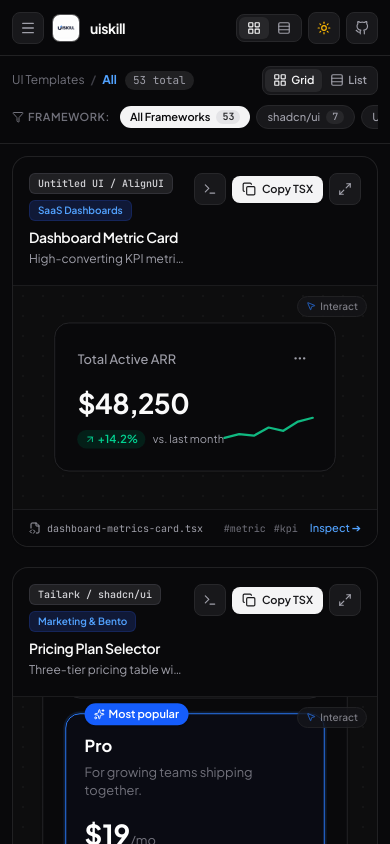
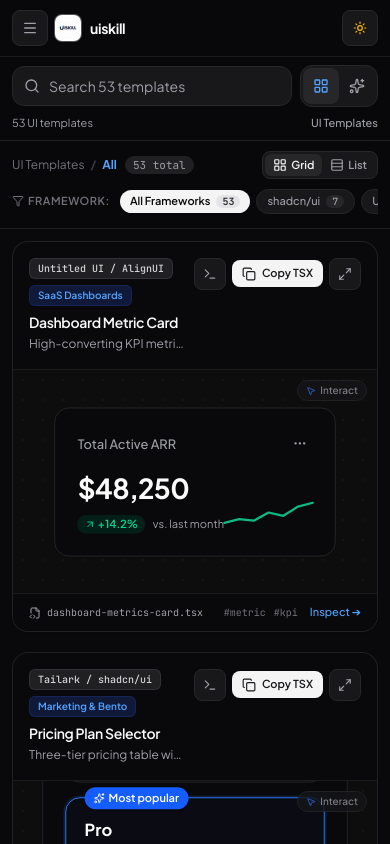
Before and after one commit to isreeharim/uiskill, a React (Vite) app: page / in a window 390 px wide. Shown: the top 844 px of the page. Built offline with nearby package versions, Linux system fonts and the light colour scheme.

Commit message:
fix: improve mobile header and navigation

```diff
--- a/src/components/Header.tsx
+++ b/src/components/Header.tsx
@@ -16,17 +16,7 @@ import {
 
 function GithubIcon({ className = "h-4 w-4" }: { className?: string }) {
   return (
-    <svg
-      viewBox="0 0 24 24"
-      width="16"
-      height="16"
-      stroke="currentColor"
-      strokeWidth="2"
-      fill="none"
-      strokeLinecap="round"
-      strokeLinejoin="round"
-      className={className}
-    >
+    <svg viewBox="0 0 24 24" width="16" height="16" stroke="currentColor" strokeWidth="2" fill="none" strokeLinecap="round" strokeLinejoin="round" className={className}>
       <path d="M9 19c-5 1.5-5-2.5-7-3m14 6v-3.87a3.37 3.37 0 0 0-.94-2.61c3.14-.35 6.44-1.54 6.44-7A5.44 5.44 0 0 0 20 4.77 5.07 5.07 0 0 0 19.91 1S18.73.65 16 2.48a13.38 13.38 0 0 0-7 0C6.27.65 5.09 1 5.09 1A5.07 5.07 0 0 0 5 4.77a5.44 5.44 0 0 0-1.5 3.78c0 5.42 3.3 6.61 6.44 7A3.37 3.37 0 0 0 9 18.13V22" />
     </svg>
   )
@@ -67,30 +57,31 @@ export function Header({
 }: HeaderProps) {
   const [copiedCli, setCopiedCli] = useState(false)
 
-  const handleCopyCli = () => {
-    navigator.clipboard.writeText("npx uiskill")
-    setCopiedCli(true)
-    onTriggerToast("Copied CLI command!", "Run `npx uiskill` in your terminal to launch the interactive studio")
-    setTimeout(() => setCopiedCli(false), 2000)
+  const handleCopyCli = async () => {
+    try {
+      await navigator.clipboard.writeText("npx uiskill")
+      setCopiedCli(true)
+      onTriggerToast("Copied CLI command!", "Run `npx uiskill` in your terminal to launch the interactive studio")
+      setTimeout(() => setCopiedCli(false), 2000)
+    } catch {
+      onTriggerToast("Could not copy command", "Copy `npx uiskill` manually")
+    }
   }
 
   return (
-    <header className="sticky top-0 z-40 h-14 w-full border-b border-zinc-200/80 bg-white/90 backdrop-blur-md dark:border-zinc-800/80 dark:bg-zinc-950/90 transition-colors">
-      <div className="mx-auto flex h-full max-w-7xl items-center justify-between px-3 sm:px-6 gap-2 sm:gap-4">
-        {/* Left Section: Nav trigger, Logo & Studio Segmented Switcher */}
-        <div className="flex items-center gap-2 sm:gap-3 shrink-0">
-          {/* Mobile drawer toggle */}
+    <header className="sticky top-0 z-40 w-full border-b border-zinc-200/80 bg-white/95 backdrop-blur-md dark:border-zinc-800/80 dark:bg-zinc-950/95 transition-colors">
+      <div className="mx-auto flex min-h-14 max-w-7xl items-center justify-between gap-2 px-3 sm:px-6">
+        <div className="flex min-w-0 items-center gap-1.5 sm:gap-3">
           {onToggleMobileSidebar && (
             <button
               onClick={onToggleMobileSidebar}
               aria-label="Open navigation drawer"
-              className="lg:hidden flex h-8 w-8 items-center justify-center rounded-lg border border-zinc-200 bg-white text-zinc-600 hover:bg-zinc-100 hover:text-zinc-900 dark:border-zinc-800 dark:bg-zinc-900 dark:text-zinc-400 dark:hover:bg-zinc-800 dark:hover:text-zinc-100 transition"
+              className="lg:hidden flex h-9 w-9 shrink-0 items-center justify-center rounded-lg border border-zinc-200 bg-white text-zinc-600 hover:bg-zinc-100 hover:text-zinc-900 dark:border-zinc-800 dark:bg-zinc-900 dark:text-zinc-400 dark:hover:bg-zinc-800 dark:hover:text-zinc-100 transition"
             >
               <Menu className="h-4 w-4" />
             </button>
           )}
 
-          {/* Desktop Sidebar Collapse Toggle */}
           {onToggleSidebarCollapse && (
             <button
               onClick={onToggleSidebarCollapse}
@@ -98,161 +89,79 @@ export function Header({
               title={isSidebarCollapsed ? "Expand sidebar" : "Collapse sidebar"}
               className="hidden lg:flex h-8 w-8 items-center justify-center rounded-lg border border-zinc-200/80 bg-zinc-50/50 text-zinc-500 hover:bg-zinc-100 hover:text-zinc-900 dark:border-zinc-800/80 dark:bg-zinc-900/50 dark:text-zinc-400 dark:hover:bg-zinc-800 dark:hover:text-zinc-100 transition"
             >
-              {isSidebarCollapsed ? (
-                <PanelLeft className="h-4 w-4 text-blue-600 dark:text-blue-400" />
-              ) : (
-                <PanelLeftClose className="h-4 w-4" />
-              )}
+              {isSidebarCollapsed ? <PanelLeft className="h-4 w-4 text-blue-600 dark:text-blue-400" /> : <PanelLeftClose className="h-4 w-4" />}
             </button>
           )}
 
-          {/* Brand Mark */}
-          <div className="flex items-center gap-2.5">
-            <img
-              src="/logo.png"
-              alt="uiskill"
-              className="h-7 w-7 sm:h-8 sm:w-8 rounded-lg object-contain shadow-xs border border-zinc-200/80 dark:border-zinc-800/80 bg-white p-0.5"
-            />
+          <div className="flex shrink-0 items-center gap-2">
+            <img src="/logo.png" alt="uiskill" className="h-7 w-7 sm:h-8 sm:w-8 rounded-lg object-contain shadow-xs border border-zinc-200/80 dark:border-zinc-800/80 bg-white p-0.5" />
             <div className="flex items-center gap-1.5">
-              <span className="font-bold text-sm tracking-tight text-zinc-950 dark:text-zinc-50">
-                uiskill
-              </span>
-              <span className="hidden sm:inline-flex items-center rounded-md border border-blue-500/20 bg-blue-50/60 dark:bg-blue-950/40 px-1.5 py-0.2 text-[10px] font-mono font-semibold text-blue-600 dark:text-blue-400">
-                v2.0
-              </span>
+              <span className="font-bold text-sm tracking-tight text-zinc-950 dark:text-zinc-50">uiskill</span>
+              <span className="hidden sm:inline-flex items-center rounded-md border border-blue-500/20 bg-blue-50/60 dark:bg-blue-950/40 px-1.5 py-0.2 text-[10px] font-mono font-semibold text-blue-600 dark:text-blue-400">v2.0</span>
             </div>
           </div>
 
-          {/* Precision Studio Mode Segmented Switcher */}
           <div className="hidden sm:flex items-center rounded-xl bg-zinc-100 p-0.5 dark:bg-zinc-900 border border-zinc-200/80 dark:border-zinc-800 text-xs">
-            <button
-              onClick={() => onTabChange("components")}
-              className={`flex items-center gap-1.5 rounded-lg px-2.5 py-1 font-semibold transition-all ${
-                activeTab === "components"
-                  ? "bg-white text-zinc-950 shadow-xs dark:bg-zinc-800 dark:text-zinc-50"
-                  : "text-zinc-500 hover:text-zinc-900 dark:text-zinc-400 dark:hover:text-zinc-200"
-              }`}
-            >
+            <button onClick={() => onTabChange("components")} className={`flex items-center gap-1.5 rounded-lg px-2.5 py-1 font-semibold transition-all ${activeTab === "components" ? "bg-white text-zinc-950 shadow-xs dark:bg-zinc-800 dark:text-zinc-50" : "text-zinc-500 hover:text-zinc-900 dark:text-zinc-400 dark:hover:text-zinc-200"}`}>
               <LayoutGrid className="h-3.5 w-3.5 text-blue-500" />
               <span>UI Templates</span>
-              <span className="rounded-full bg-zinc-200/70 dark:bg-zinc-700/80 px-1.5 py-0.2 text-[10px] font-mono font-medium text-zinc-700 dark:text-zinc-300">
-                {componentsCount}
-              </span>
+              <span className="rounded-full bg-zinc-200/70 dark:bg-zinc-700/80 px-1.5 py-0.2 text-[10px] font-mono font-medium text-zinc-700 dark:text-zinc-300">{componentsCount}</span>
             </button>
-
-            <button
-              onClick={() => onTabChange("skills")}
-              className={`flex items-center gap-1.5 rounded-lg px-2.5 py-1 font-semibold transition-all ${
-                activeTab === "skills"
-                  ? "bg-white text-zinc-950 shadow-xs dark:bg-zinc-800 dark:text-zinc-50"
-                  : "text-zinc-500 hover:text-zinc-900 dark:text-zinc-400 dark:hover:text-zinc-200"
-              }`}
-            >
+            <button onClick={() => onTabChange("skills")} className={`flex items-center gap-1.5 rounded-lg px-2.5 py-1 font-semibold transition-all ${activeTab === "skills" ? "bg-white text-zinc-950 shadow-xs dark:bg-zinc-800 dark:text-zinc-50" : "text-zinc-500 hover:text-zinc-900 dark:text-zinc-400 dark:hover:text-zinc-200"}`}>
               <Sparkles className="h-3.5 w-3.5 text-purple-500" />
               <span>Agent Skills</span>
-              <span className="rounded-full bg-purple-100 dark:bg-purple-950/80 px-1.5 py-0.2 text-[10px] font-mono font-medium text-purple-700 dark:text-purple-300">
-                {skillsCount}
-              </span>
+              <span className="rounded-full bg-purple-100 dark:bg-purple-950/80 px-1.5 py-0.2 text-[10px] font-mono font-medium text-purple-700 dark:text-purple-300">{skillsCount}</span>
             </button>
           </div>
         </div>
 
-        {/* Center Section: Compact Quick Search Bar */}
-        <div className="relative flex-1 max-w-xs sm:max-w-sm hidden md:block">
+        <div className="hidden md:block relative flex-1 max-w-xs sm:max-w-sm">
           <Search className="absolute left-2.5 top-1/2 -translate-y-1/2 h-3.5 w-3.5 text-zinc-400" />
-          <input
-            type="text"
-            placeholder={
-              activeTab === "components"
-                ? `Filter ${componentsCount} templates... (⌘K)`
-                : `Filter ${skillsCount} skills... (⌘K)`
-            }
-            aria-label="Search"
-            value={searchQuery}
-            onChange={(e) => setSearchQuery(e.target.value)}
-            className="w-full rounded-lg border border-zinc-200 bg-zinc-50/80 pl-8 pr-14 py-1.5 text-xs text-zinc-900 placeholder-zinc-400 outline-none transition focus:border-blue-500 focus:bg-white focus:ring-1 focus:ring-blue-500/20 dark:border-zinc-800 dark:bg-zinc-900/80 dark:text-zinc-100 dark:focus:bg-zinc-900"
-          />
+          <input type="text" placeholder={activeTab === "components" ? `Filter ${componentsCount} templates... (⌘K)` : `Filter ${skillsCount} skills... (⌘K)`} aria-label="Search" value={searchQuery} onChange={(e) => setSearchQuery(e.target.value)} className="w-full rounded-lg border border-zinc-200 bg-zinc-50/80 pl-8 pr-14 py-1.5 text-xs text-zinc-900 placeholder-zinc-400 outline-none transition focus:border-blue-500 focus:bg-white focus:ring-1 focus:ring-blue-500/20 dark:border-zinc-800 dark:bg-zinc-900/80 dark:text-zinc-100 dark:focus:bg-zinc-900" />
           <div className="absolute right-2 top-1/2 -translate-y-1/2 flex items-center gap-1">
-            {searchQuery ? (
-              <button
-                onClick={() => setSearchQuery("")}
-                aria-label="Clear search query"
-                className="p-0.5 text-zinc-400 hover:text-zinc-600 dark:hover:text-zinc-200"
-              >
-                <X className="h-3 w-3" />
-              </button>
-            ) : (
-              <kbd className="hidden lg:inline-flex items-center rounded border border-zinc-200 bg-zinc-100 px-1 text-[10px] font-mono text-zinc-500 dark:border-zinc-800 dark:bg-zinc-800 dark:text-zinc-400">
-                ⌘K
-              </kbd>
-            )}
+            {searchQuery ? <button onClick={() => setSearchQuery("")} aria-label="Clear search query" className="p-0.5 text-zinc-400 hover:text-zinc-600 dark:hover:text-zinc-200"><X className="h-3 w-3" /></button> : <kbd className="hidden lg:inline-flex items-center rounded border border-zinc-200 bg-zinc-100 px-1 text-[10px] font-mono text-zinc-500 dark:border-zinc-800 dark:bg-zinc-800 dark:text-zinc-400">⌘K</kbd>}
           </div>
         </div>
 
-        {/* Right Section: View Density Switcher & Studio Tools */}
-        <div className="flex items-center gap-1.5 sm:gap-2 shrink-0">
-          {/* View Density Switcher: Grid vs List */}
-          <div className="flex items-center rounded-lg border border-zinc-200 bg-zinc-100/90 p-0.5 dark:border-zinc-800 dark:bg-zinc-900">
-            <button
-              onClick={() => setViewMode("grid")}
-              title="Grid View (Cards with live previews)"
-              aria-label="Grid view"
-              className={`flex items-center gap-1 rounded-md px-2 py-1 text-xs font-medium transition ${
-                viewMode === "grid"
-                  ? "bg-white text-zinc-950 shadow-xs dark:bg-zinc-800 dark:text-zinc-50"
-                  : "text-zinc-500 hover:text-zinc-900 dark:text-zinc-400 dark:hover:text-zinc-100"
-              }`}
-            >
-              <LayoutGrid className="h-3.5 w-3.5" />
-              <span className="hidden xl:inline text-[11px]">Grid</span>
+        <div className="flex shrink-0 items-center gap-1.5 sm:gap-2">
+          <div className="hidden sm:flex items-center rounded-lg border border-zinc-200 bg-zinc-100/90 p-0.5 dark:border-zinc-800 dark:bg-zinc-900">
+            <button onClick={() => setViewMode("grid")} title="Grid View" aria-label="Grid view" className={`flex items-center gap-1 rounded-md px-2 py-1 text-xs font-medium transition ${viewMode === "grid" ? "bg-white text-zinc-950 shadow-xs dark:bg-zinc-800 dark:text-zinc-50" : "text-zinc-500 hover:text-zinc-900 dark:text-zinc-400 dark:hover:text-zinc-100"}`}>
+              <LayoutGrid className="h-3.5 w-3.5" /><span className="hidden xl:inline text-[11px]">Grid</span>
             </button>
-            <button
-              onClick={() => setViewMode("list")}
-              title="List / Table View (High-speed scanning)"
-              aria-label="List view"
-              className={`flex items-center gap-1 rounded-md px-2 py-1 text-xs font-medium transition ${
-                viewMode === "list"
-                  ? "bg-white text-zinc-950 shadow-xs dark:bg-zinc-800 dark:text-zinc-50"
-                  : "text-zinc-500 hover:text-zinc-900 dark:text-zinc-400 dark:hover:text-zinc-100"
-              }`}
-            >
-              <Rows3 className="h-3.5 w-3.5" />
-              <span className="hidden xl:inline text-[11px]">List</span>
+            <button onClick={() => setViewMode("list")} title="List View" aria-label="List view" className={`flex items-center gap-1 rounded-md px-2 py-1 text-xs font-medium transition ${viewMode === "list" ? "bg-white text-zinc-950 shadow-xs dark:bg-zinc-800 dark:text-zinc-50" : "text-zinc-500 hover:text-zinc-900 dark:text-zinc-400 dark:hover:text-zinc-100"}`}>
+              <Rows3 className="h-3.5 w-3.5" /><span className="hidden xl:inline text-[11px]">List</span>
             </button>
           </div>
 
-          {/* Quick CLI Copy Button */}
-          <button
-            onClick={handleCopyCli}
-            title="Copy CLI command: npx uiskill"
-            className="hidden xl:inline-flex items-center gap-1.5 rounded-lg border border-zinc-200 bg-zinc-50 px-2 py-1.5 font-mono text-[11px] text-zinc-700 hover:bg-zinc-100 dark:border-zinc-800 dark:bg-zinc-900 dark:text-zinc-300 dark:hover:bg-zinc-800 transition"
-          >
-            <Terminal className="h-3 w-3 text-blue-500" />
-            <span>npx uiskill</span>
-            {copiedCli && <Check className="h-3 w-3 text-emerald-500" />}
+          <button onClick={handleCopyCli} title="Copy CLI command: npx uiskill" className="hidden xl:inline-flex items-center gap-1.5 rounded-lg border border-zinc-200 bg-zinc-50 px-2 py-1.5 font-mono text-[11px] text-zinc-700 hover:bg-zinc-100 dark:border-zinc-800 dark:bg-zinc-900 dark:text-zinc-300 dark:hover:bg-zinc-800 transition">
+            <Terminal className="h-3 w-3 text-blue-500" /><span>npx uiskill</span>{copiedCli && <Check className="h-3 w-3 text-emerald-500" />}
           </button>
 
-          {/* Theme Switcher */}
-          <button
-            onClick={toggleTheme}
-            aria-label="Toggle dark/light theme"
-            title={isDark ? "Switch to light mode" : "Switch to dark mode"}
-            className="flex h-8 w-8 items-center justify-center rounded-lg border border-zinc-200 bg-white text-zinc-600 hover:bg-zinc-100 hover:text-zinc-900 dark:border-zinc-800 dark:bg-zinc-900 dark:text-zinc-400 dark:hover:bg-zinc-800 dark:hover:text-zinc-100 transition"
-          >
+          <button onClick={toggleTheme} aria-label="Toggle dark/light theme" title={isDark ? "Switch to light mode" : "Switch to dark mode"} className="flex h-9 w-9 items-center justify-center rounded-lg border border-zinc-200 bg-white text-zinc-600 hover:bg-zinc-100 hover:text-zinc-900 dark:border-zinc-800 dark:bg-zinc-900 dark:text-zinc-400 dark:hover:bg-zinc-800 dark:hover:text-zinc-100 transition">
             {isDark ? <Sun className="h-3.5 w-3.5 text-amber-400" /> : <Moon className="h-3.5 w-3.5" />}
           </button>
-
-          {/* GitHub Repo */}
-          <a
-            href="https://github.com/isreeharim/uiskill"
-            target="_blank"
-            rel="noopener noreferrer"
-            aria-label="GitHub Repository"
-            title="View on GitHub"
-            className="flex h-8 w-8 items-center justify-center rounded-lg border border-zinc-200 bg-white text-zinc-600 hover:bg-zinc-100 hover:text-zinc-900 dark:border-zinc-800 dark:bg-zinc-900 dark:text-zinc-400 dark:hover:bg-zinc-800 dark:hover:text-zinc-100 transition"
-          >
+          <a href="https://github.com/isreeharim/uiskill" target="_blank" rel="noopener noreferrer" aria-label="GitHub Repository" title="View on GitHub" className="hidden xs:flex h-9 w-9 items-center justify-center rounded-lg border border-zinc-200 bg-white text-zinc-600 hover:bg-zinc-100 hover:text-zinc-900 dark:border-zinc-800 dark:bg-zinc-900 dark:text-zinc-400 dark:hover:bg-zinc-800 dark:hover:text-zinc-100 transition">
             <GithubIcon className="h-3.5 w-3.5" />
           </a>
+        </div>
+      </div>
+
+      {/* Mobile-first controls: always available below the compact top row */}
+      <div className="border-t border-zinc-200/70 px-3 py-2 dark:border-zinc-800/70 md:hidden">
+        <div className="flex items-center gap-2">
+          <div className="relative min-w-0 flex-1">
+            <Search className="absolute left-3 top-1/2 -translate-y-1/2 h-4 w-4 text-zinc-400" />
+            <input type="search" inputMode="search" enterKeyHint="search" placeholder={activeTab === "components" ? `Search ${componentsCount} templates` : `Search ${skillsCount} skills`} aria-label="Search templates and skills" value={searchQuery} onChange={(e) => setSearchQuery(e.target.value)} className="h-10 w-full rounded-xl border border-zinc-200 bg-zinc-50 pl-9 pr-9 text-sm text-zinc-900 placeholder-zinc-400 outline-none focus:border-blue-500 focus:ring-2 focus:ring-blue-500/10 dark:border-zinc-800 dark:bg-zinc-900 dark:text-zinc-100" />
+            {searchQuery && <button onClick={() => setSearchQuery("")} aria-label="Clear search query" className="absolute right-2 top-1/2 -translate-y-1/2 rounded-md p-1.5 text-zinc-400 hover:bg-zinc-200 dark:hover:bg-zinc-800"><X className="h-4 w-4" /></button>}
+          </div>
+          <div className="flex shrink-0 items-center rounded-xl border border-zinc-200 bg-zinc-100 p-0.5 dark:border-zinc-800 dark:bg-zinc-900">
+            <button onClick={() => onTabChange("components")} aria-label="UI Templates" className={`flex h-9 w-9 items-center justify-center rounded-lg ${activeTab === "components" ? "bg-white text-blue-600 shadow-xs dark:bg-zinc-800 dark:text-blue-400" : "text-zinc-500 dark:text-zinc-400"}`}><LayoutGrid className="h-4 w-4" /></button>
+            <button onClick={() => onTabChange("skills")} aria-label="Agent Skills" className={`flex h-9 w-9 items-center justify-center rounded-lg ${activeTab === "skills" ? "bg-white text-purple-600 shadow-xs dark:bg-zinc-800 dark:text-purple-400" : "text-zinc-500 dark:text-zinc-400"}`}><Sparkles className="h-4 w-4" /></button>
+          </div>
+        </div>
+        <div className="mt-2 flex items-center justify-between text-[11px] text-zinc-500 dark:text-zinc-400">
+          <span>{activeTab === "components" ? `${componentsCount} UI templates` : `${skillsCount} agent skills`}</span>
+          <span className="font-medium">{activeTab === "components" ? "UI Templates" : "Agent Skills"}</span>
         </div>
       </div>
     </header>
```
